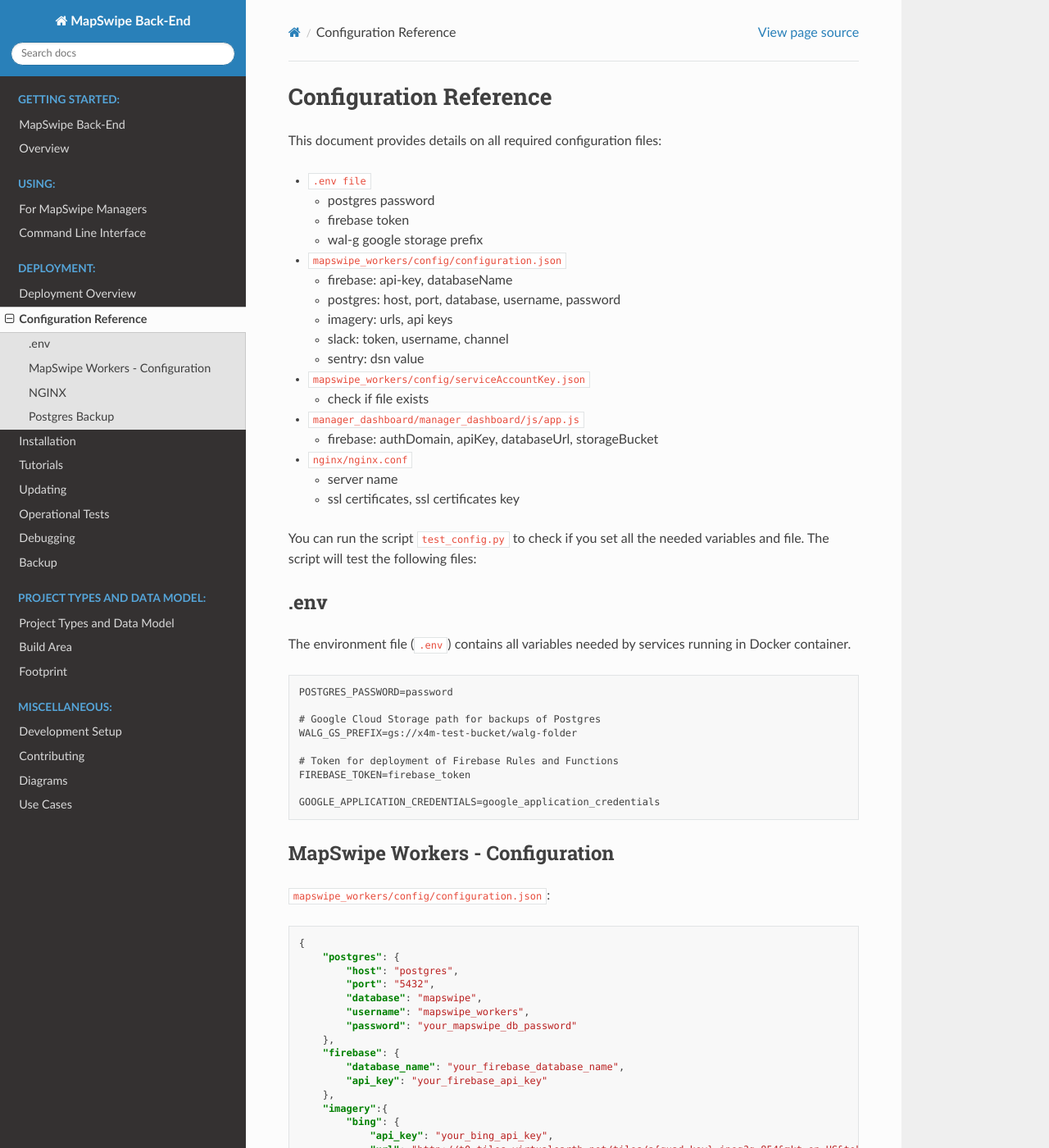
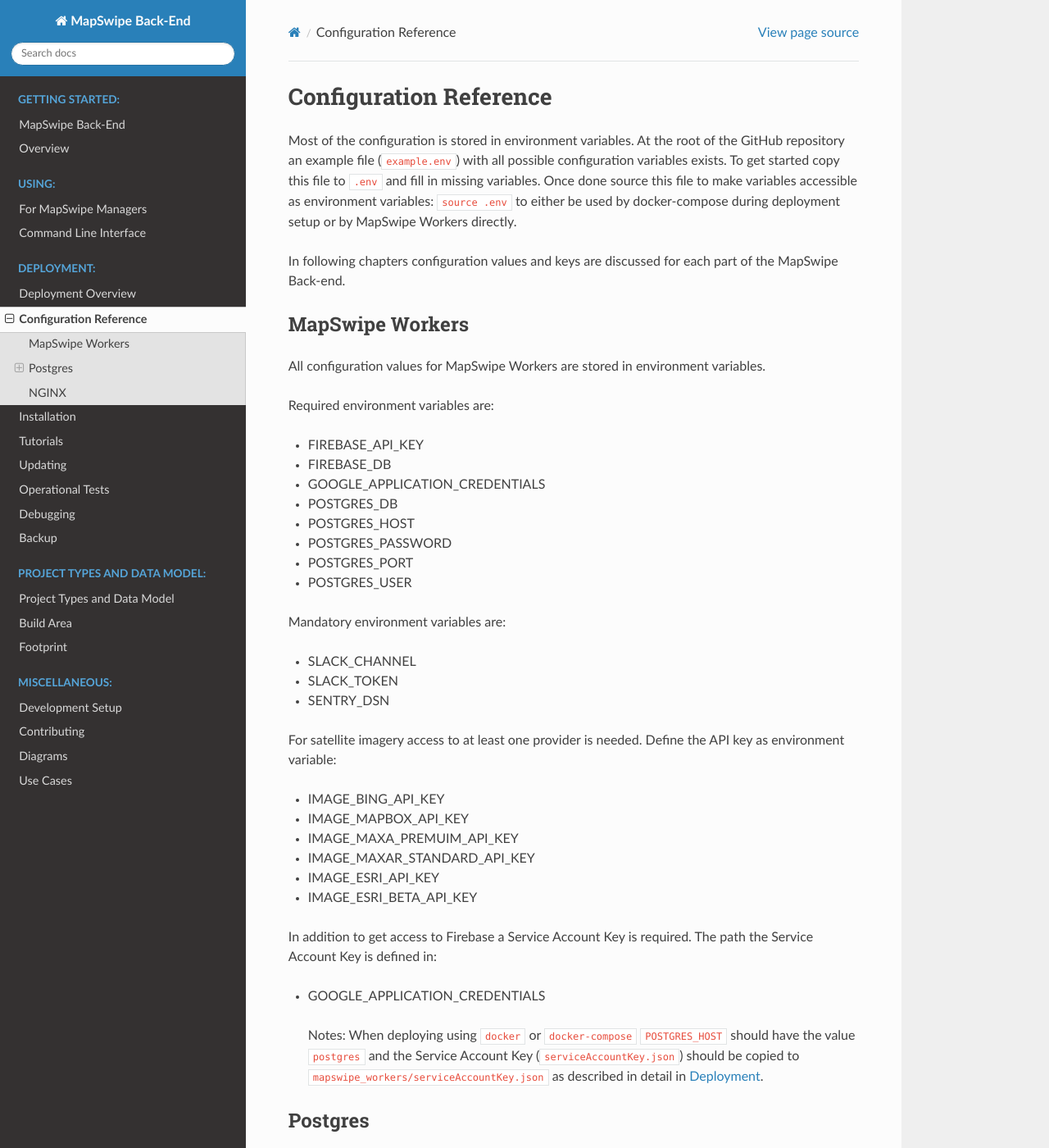
Before and after one commit to mapswipe/python-mapswipe-workers, a Sphinx documentation site: the page built from docs/source/configuration.md, in a window 1280 px wide and 1400 px high. Shown: the whole window at 82% size. Built offline with Sphinx 7.4.7 and the Read the Docs theme 2.0.0, drawn with Linux system fonts in a browser that asks for light colours; some of the changed text lies outside the part shown.

Commit message:
Improve documentation.

````diff
--- a/docs/source/configuration.md
+++ b/docs/source/configuration.md
@@ -1,145 +1,78 @@
-<!--
+# Configuration Reference
 
-Then set up a Service Account Key file:
-1. Open [Google Cloud Service Accounts](https://console.cloud.google.com/iam-admin/serviceaccounts)
-2. Create a new Service Account Key file:
-    * set name (e.g. *dev-mapswipe-workers*)
-    * add roles, (e.g. `Storage Admin` and `Firebase Admin`) or use pre-defined role instead (e.g. `Custom Firebase Developer`)
-3. Download Key as file:
-    * select `.json` and save
+Most of the configuration is stored in environment variables.
+At the root of the GitHub repository an example file (`example.env`) with all possible configuration variables exists. To get started copy this file to `.env` and fill in missing variables. Once done source this file to make variables accessible as environment variables: `source .env` to either be used by docker-compose during deployment setup or by MapSwipe Workers directly.
+
+In following chapters configuration values and keys are discussed for each part of the MapSwipe Back-end.
 
 
+## MapSwipe Workers
+
+All configuration values for MapSwipe Workers are stored in environment variables.
+
+Required environment variables are:
+- FIREBASE_API_KEY
+- FIREBASE_DB
+- GOOGLE_APPLICATION_CREDENTIALS
+- POSTGRES_DB
+- POSTGRES_HOST
+- POSTGRES_PASSWORD
+- POSTGRES_PORT
+- POSTGRES_USER
+
+Mandatory environment variables are:
+- SLACK_CHANNEL
+- SLACK_TOKEN
+- SENTRY_DSN
+
+For satellite imagery access to at least one provider is needed. Define the API key as environment variable:
+- IMAGE_BING_API_KEY
+- IMAGE_MAPBOX_API_KEY
+- IMAGE_MAXA_PREMUIM_API_KEY
+- IMAGE_MAXAR_STANDARD_API_KEY
+- IMAGE_ESRI_API_KEY
+- IMAGE_ESRI_BETA_API_KEY
+
+In addition to get access to Firebase a Service Account Key is required.
+The path the Service Account Key is defined in:
+- GOOGLE_APPLICATION_CREDENTIALS
+
+> Notes: When deploying using `docker` or `docker-compose` `POSTGRES_HOST` should have the value `postgres` and the Service Account Key (`serviceAccountKey.json`) should be copied to `mapswipe_workers/serviceAccountKey.json` as described in detail in [Deployment](deployment.md).
 
 
+## Postgres
 
-## Firebase
-
-Firebase is a central part of MapSwipe. In our setup we use *Firebase Database*, *Firebase Database Rules* and *Firebase Functions*. In the documentation we will refer to two elements:
-1. `your_project_id`: This is the name of your Firebase project (e.g. *dev-mapswipe*)
-2. `your_database_name`: This is the name of your Firebase database. It is very likely that this will be the same as your Firebase project name as well.)
-
-The `mapswipe_workers` module uses the [Firebase Python SDK](https://firebase.google.com/docs/reference/admin/python) to access *Firebase Database* services as administrator, you must generate a Service Account Key file in JSON format. For this we use the previously generated Service Account Key. (Check the *Google APIs and Services Credentials* section again if you don't have it.) Copy the file to `mapswipe_workers/config/serviceAccountKey.json`.
-
-The `mapswipe_workers` module further uses the [Firebase Database REST API](https://firebase.google.com/docs/reference/rest/database) to access *Firebase Database* either as a normal user or project manager.
-
-For both things to work you need to add your `database_name` in the configuration file. For the the REST API add also the previously generated *mapswipe_workers* api key. (Check the *Google APIs & Services Credentials* section again if you don't have it.) The firebase section in `mapswipe_workers/config/configuration.json` should look like this now:
-
-```json
-"firebase": {
-  "database_name": "your_database_name",
-  "api_key": "mapswipe_workers_api_key"
-}
-```
-
-The `manager_dashboard` module uses the [Firebase JavaScript client SDK](https://firebase.google.com/docs/database/web/start) to access *Firebase Database* service as authenticated as MapSwipe user with project manager credentials. Add the previously generated *manager-dashboard* api key. (Check the *Google APIs & Services Credentials* section again if you don't have it.) Project-id refers to the name of your Firebase project (e.g. dev-mapswipe). The firebaseConfig in `mapswipe_dashboard/js/app.js` should look like this now:
-
-```javascript
-var firebaseConfig = {
-    apiKey: "manager_dashboard_api_key",
-    authDomain: "your_project_id.firebaseapp.com",
-    databaseURL: "https://your_project_id.firebaseio.com",
-    storageBucket: "your_project_id.appspot.com"
-  };
-```
-
-The `firebase` module uses the [Firebase Command Line Interface (CLI) Tools](https://github.com/firebase/firebase-tools) to access *Firebase Database Rules* and *Firebase Functions*. You need a firebase token. Here's how you generate it:
-1. On a PC with a browser install the Firebase Command Line Tools ([https://firebase.google.com/docs/cli/](https://firebase.google.com/docs/cli/#install_the_firebase_cli))
-2. Run `firebase login:ci` to generate a Firebase Token.
-3. Save the Firebase Token to `.env` at the root of the cloned MapSwipe Backend repository: `echo "FIREBASE_TOKEN=your_token" >> .env`
-4. You should have an entry for the firebase token in your `.env` now:
-
-```bash
-FIREBASE_TOKEN="your_token"
-```
-
--->
-
-# Configuration Reference
-
-This document provides details on all required configuration files:
-
-- `.env file`
-    * postgres password
-    * firebase token
-    * wal-g google storage prefix
-- `mapswipe_workers/config/configuration.json`
-    * firebase: api-key, databaseName
-    * postgres: host, port, database, username, password
-    * imagery: urls, api keys
-    * slack: token, username, channel
-    * sentry: dsn value
-- `mapswipe_workers/config/serviceAccountKey.json`
-    * check if file exists
-- `manager_dashboard/manager_dashboard/js/app.js`
-    * firebase: authDomain, apiKey, databaseUrl, storageBucket
-- `nginx/nginx.conf`
-    * server name
-    * ssl certificates, ssl certificates key
-
-You can run the script `test_config.py` to check if you set all the needed variables and file. The script will test the following files:
+Required environment variables are:
+- POSTGRES_DB
+- POSTGRES_HOST
+- POSTGRES_PASSWORD
+- POSTGRES_PORT
+- POSTGRES_USER
 
 
-## .env
+### Postgres Backup
 
-The environment file (`.env`) contains all variables needed by services running in Docker container.
+On details of how the back-up works please refer to [Postgres Backup](backup.md).
 
-```.env
-POSTGRES_PASSWORD=password
+Required environment variables are:
+- WALG_GS_PREFIX
 
-# Google Cloud Storage path for backups of Postgres
-WALG_GS_PREFIX=gs://x4m-test-bucket/walg-folder
-
-# Token for deployment of Firebase Rules and Functions
-FIREBASE_TOKEN=firebase_token
-
-GOOGLE_APPLICATION_CREDENTIALS=google_application_credentials
-```
+To gain access to Google Cloud Storage another Service Account Key is needed. Again refer to [Postgres Backup](backup.md) on how to create this file.
+The Service Account Key (`serviceAccountKey.json`) should be saved to `postgres/serviceAccountKey.json`
 
 
-## MapSwipe Workers - Configuration
+### Manager Dashboard
 
-`mapswipe_workers/config/configuration.json`:
+`manager_dashboard/manager_dashboard/js/app.js`
 
-```json
-{
-    "postgres": {
-        "host": "postgres",
-        "port": "5432",
-        "database": "mapswipe",
-        "username": "mapswipe_workers",
-        "password": "your_mapswipe_db_password"
-    },
-    "firebase": {
-        "database_name": "your_firebase_database_name",
-        "api_key": "your_firebase_api_key"
-    },
-    "imagery":{
-        "bing": {
-            "api_key": "your_bing_api_key",
-            "url": "http://t0.tiles.virtualearth.net/tiles/a{quad_key}.jpeg?g=854&mkt=en-US&token={key}"
-        },
-        "digital_globe": {
-            "api_key": "your_digital_globe_api_key",
-            "url": "https://api.mapbox.com/v4/digitalglobe.nal0g75k/{z}/{x}/{y}.png?access_token={key}"
-        },
-        "sinergise": {
-            "api_key": "your_sinergise_api_key",
-            "url": "https://services.sentinel-hub.com/ogc/wmts/{key}?request=getTile&tilematrixset=PopularWebMercator256&tilematrix={z}&tilecol={x}&tilerow={y}&layer={layer}"
-        }
-    },
-    "slack": {
-        "token": "your_slack_token",
-        "channel": "your_slack_channel",
-        "username": "your_slack_username"
-    },
-    "sentry": {
-        "dsn": "your_sentry_dsn_value"
-    }
-}
+```
+TODO
 ```
 
 
 ## NGINX
+
+`nginx/nginx.conf`:
 
 ```
 server {
@@ -181,19 +114,3 @@
     }
 }
 ```
-
-## Postgres Backup
-We back up the Postgres database using [Wal-G](https://github.com/wal-g/wal-g) and [Google Cloud Storage](https://console.cloud.google.com/storage). You could also set it up using another cloud storage service.
-
-First, create a new cloud storage bucket:
-1. Google Cloud Platform > Storage > Create Bucket
-2. Choose a bucket name, e.g. `your_project_id_postgres_backup`
-3. Select storage location > `Multi-Region` > `eu`
-4. Select storage class > `Coldline`
-
-We need to access Google Cloud Storage. For this we use the previously generated Service Account Key. (Check the *Google APIs and Services Credentials* section again if you don't have it.) Copy the file to `postges/serviceAccountKey.json`.
-
-```bash
-GCS_Link_URL=https://console.cloud.google.com/storage/browser/your_project_id_postgres_backup
-GCS_Link_for_gsutil=gs://your_project_id_postgres_backup
-```
--- a/docs/source/dev_setup.md
+++ b/docs/source/dev_setup.md
@@ -1,6 +1,6 @@
 # Development Setup
 
-In this document some tips and workflows for development are loosely collected. Those are independend of the production setup using Docker. A working Firebase Project (including Firebase Functions and Database Rules) is presupposed.
+In this document some tips and workflows for development are loosely collected. Those are independent of the production setup using Docker. A working Firebase Project (Including Firebase Functions and Database Rules) is presupposed. Get in touch to get access to an existing Firebase Project for development purposes.
 
 
 ## Installation
@@ -21,26 +21,28 @@
 
 ### Configuration
 
-MapSwipe Workers looks for configuration in `~/.config/mapswipe_workers`. (XDG Base Directory Specification is respected):
+All configurations values are stored in environment variables.
 
-Create the configuration directory:
-`mkdir --parents ~/.config/mapswipe_workers`
+Please refer to the documentation on [Configuration](configuration.md) for further details.
 
-MapSwipe Workers expects three files in the configuration directory:
-- `configuration.json`
-- `serviceAccountKey.json`
-- `logging.cfg`
 
-Please refer to the [configuration](configuration.md) and [setup](setup.md) documentation for further details.
+### Keys
 
-In addition the data directory for MapSwipe Workers needs to be created:
-`mkdir --parents ~/.local/share/mapswipe_workers`
+To gain access to Firebase MapSwipe workers needs a Service Account Key (`serviceAccountKey.json`). Create on in Firebase and store it where ever you want. Make sure to store the path to the key in the `GOOGLE_APPLICATION_CREDENTIALS` environment variable.
+
+
+### Directories
+
+MapSwipe Workers needs access to a directory for data and logs.
+To create the directory run `mkdir --parents ~/.local/share/mapswipe_workers`.
+
+> Note: XDG Base Directory Specification is respected
 
 
 ### Install MapSwipe Workers Python Package
 
 1. Create a Python virtual environment with `system-site-packages` option enabled to get access to GDAL/OGR Python packages
-2. Activate the vitrual environment.
+2. Activate the virtual environment.
 3. Install MapSwipe Workers using pip.
 4. Run it.
 
@@ -54,7 +56,7 @@
 
 ## Postgres
 
-Setup a local Postgres instance for MapSwipe Workers using the provided Dockerfile.
+Setup a local Postgres instance for MapSwipe Workers using the for development purposes provided Dockerfile.
 
 ```bash
 cd postgres/`
@@ -102,9 +104,9 @@
 - user.timeSpentMapping
 - user.contibutions{.projectId.groupId.{timestamp, startTime, endTime}}
 
-The functions will be triggert by incoming results from the Mapswipe App.
+Those functions will be directly or indirectly triggered by incoming results from the MapSwipe App.
 
-By using firebase functions those attributes can be calculated in real-time and be accessed by users immediately. The use of those functions also reduces the data-transfer between the Firebase Realtime Database and Mapswipe Workers.
+By using Firebase functions those attributes can be calculated in real-time and be accessed by users immediately. The use of those functions also reduces the data-transfer between the Firebase Realtime Database and Mapswipe Workers.
 
 On how to setup development enviroment and how to deploy functions to the Firebase instance please refer to the official [Guide on Cloud Function for Firebase](https://firebase.google.com/docs/functions/get-started).
 For more information refer to the official [Reference on Cloud Function for Firebase](https://firebase.google.com/docs/reference/functions/). For example function take a look at this [GitHub repository](https://github.com/firebase/functions-samples).
````
Also changed, not shown: docs/source/deployment_overview.md (+2 -2 lines), docs/source/installation.md (+3 -3 lines), docs/source/notes.md (added, +48 -0 lines).
